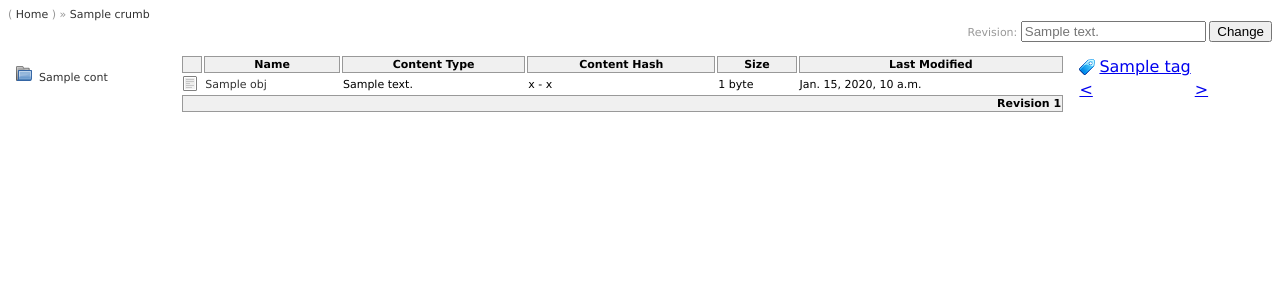
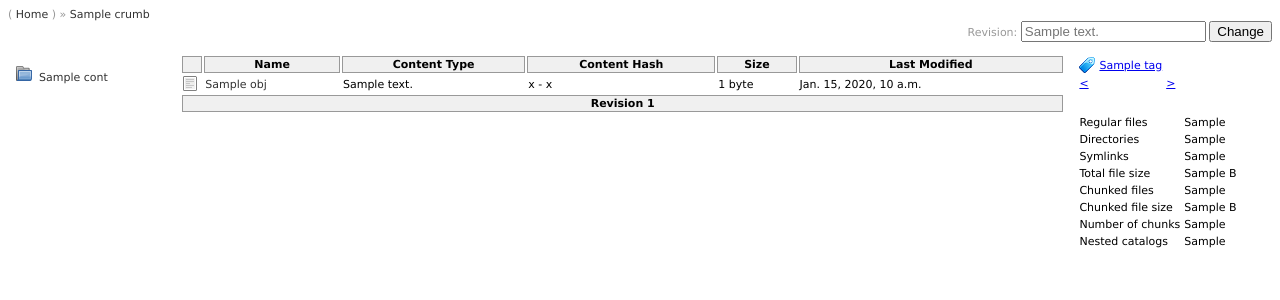
Before and after one commit to Moliholy/cvmfs-browser, a Django app: template cloud_browser/templates/cloud_browser/browser.html in a window 1280 px wide. Shown: the top 300 px of the page. Run offline with Django 3.2, Linux system fonts and the light colour scheme; the template is opened without the code that fills it: most values are stand-ins (such as "Sample title", 1, 10 or a date in 2020); parts of the project's set-up code (start-up, migrations or seed data) failed here and were passed over.

Commit message:
Update HTML

```diff
--- a/cloud_browser/templates/cloud_browser/_browser.html
+++ b/cloud_browser/templates/cloud_browser/_browser.html
@@ -15,7 +15,7 @@
   <li class="cb-selected">{{ cont.name|get_file_name|truncatechars:22 }}</li>
   {% else %}
   <li>
-    <a href="{% url "cloud_browser_browser" fqrn revision cont.name|urlencode %}"
+    <a href="{% url 'cloud_browser_browser' fqrn revision cont.name|urlencode %}"
        title="{{ cont.name }}">{{ cont.name|get_file_name|truncatechars:22 }}</a>
   </li>
   {% endif %}
@@ -45,10 +45,10 @@
             <td><img src="{% cloud_browser_media_url 'img/tango/16x16/mimetypes/text-x-generic.png' %}" /></td>
         {% endif %}
         {% if obj.is_file %}
-        <td><a href="{% url "cloud_browser_document" fqrn revision obj.path|urlencode %}"
+        <td><a href="{% url 'cloud_browser_document' fqrn revision obj.path|urlencode %}"
             >{{ obj.basename }}</a></td>
         {% else %}
-        <td><a href="{% url "cloud_browser_browser" fqrn revision obj.path|urlencode %}"
+        <td><a href="{% url 'cloud_browser_browser' fqrn revision obj.path|urlencode %}"
                class="cloud-browser-document-link"
             >{{ obj.basename }}</a></td>
         {% endif %}
@@ -82,7 +82,7 @@
     <tr>
         <td colspan="6">
             {% if revision_number %}
-            Revision {{ revision_number }}
+            <center>Revision {{ revision_number }}</center>
             {% endif %}
         </td>
     </tr>
@@ -104,14 +104,14 @@
     <!-- NEW ADDITION: TAGS -->
     {% if tag_list %}
     <div id="cloud-browser-cvmfs-tags">
-        <table id="cloud-browser-cvmfs-tags-table">
+        <table class="cloud-browser-cvmfs-table">
         {% for tag in tag_list %}
             <tr>
                 <td>
                     <img src="{% cloud_browser_media_url 'img/custom/blue_tag.ico' %}" />
                 </td>
                 <td>
-                    <a href="{% url "cloud_browser_browser" fqrn tag.revision container.name %}">
+                    <a href="{% url 'cloud_browser_browser' fqrn tag.revision container.name %}">
                     {{ tag.name|truncatechars:30 }}
                     </a>
                 </td>
@@ -122,10 +122,10 @@
         <tfoot>
             <tr>
                 <td colspan="3">
-                    <a href="{% url "cloud_browser_browser" fqrn revision container.name %}?page={{ page|decrement_page }}"> < </a>
+                    <a href="{% url 'cloud_browser_browser' fqrn revision container.name %}?page={{ page|decrement_page }}"> < </a>
                 </td>
                 <td colspan="3">
-                    <a href="{% url "cloud_browser_browser" fqrn revision container.name%}?page={{ page|increment_page }}"> > </a>
+                    <a href="{% url 'cloud_browser_browser' fqrn revision container.name%}?page={{ page|increment_page }}"> > </a>
                 </td>
             </tr>
         </tfoot>
@@ -134,6 +134,18 @@
         {% endif %}
         </table>
     {% endif %}
+    {% if statistics %}
+    <table id="cloud-browser-cvmfs-statistics-table" class="cloud-browser-cvmfs-table">
+        <tr><td>Regular files</td><td>{{ statistics.0 }}</td></tr>
+        <tr><td>Directories</td><td>{{ statistics.1 }}</td></tr>
+        <tr><td>Symlinks</td><td>{{ statistics.2 }}</td></tr>
+        <tr><td>Total file size</td><td>{{ statistics.3 }} B</td></tr>
+        <tr><td>Chunked files</td><td>{{ statistics.4 }}</td></tr>
+        <tr><td>Chunked file size</td><td>{{ statistics.5 }} B</td></tr>
+        <tr><td>Number of chunks</td><td>{{ statistics.6 }}</td></tr>
+        <tr><td>Nested catalogs</td><td>{{ statistics.7 }}</td></tr>
+    </table>
+    {% endif %}
     </div>
 
 
```
